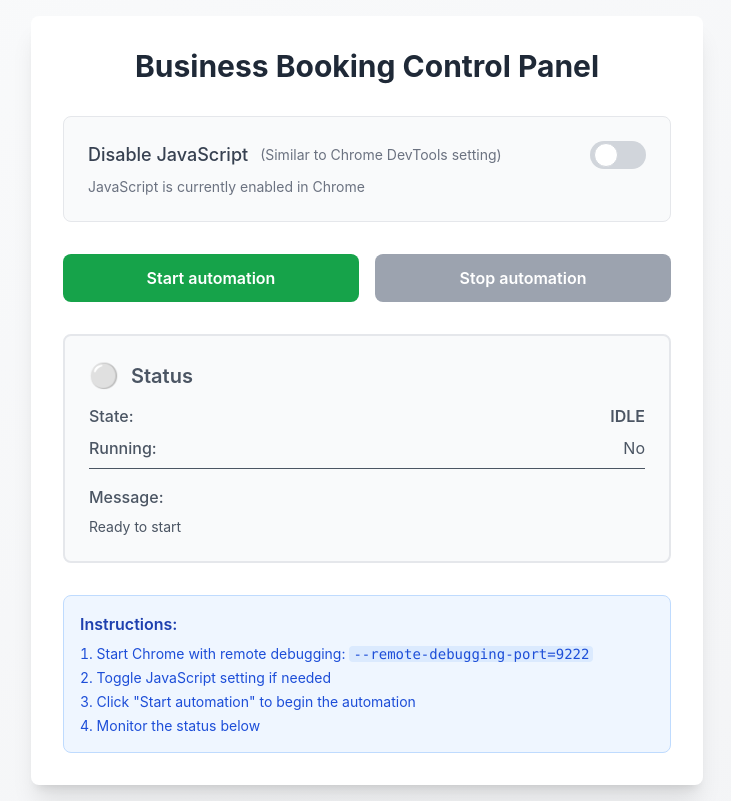
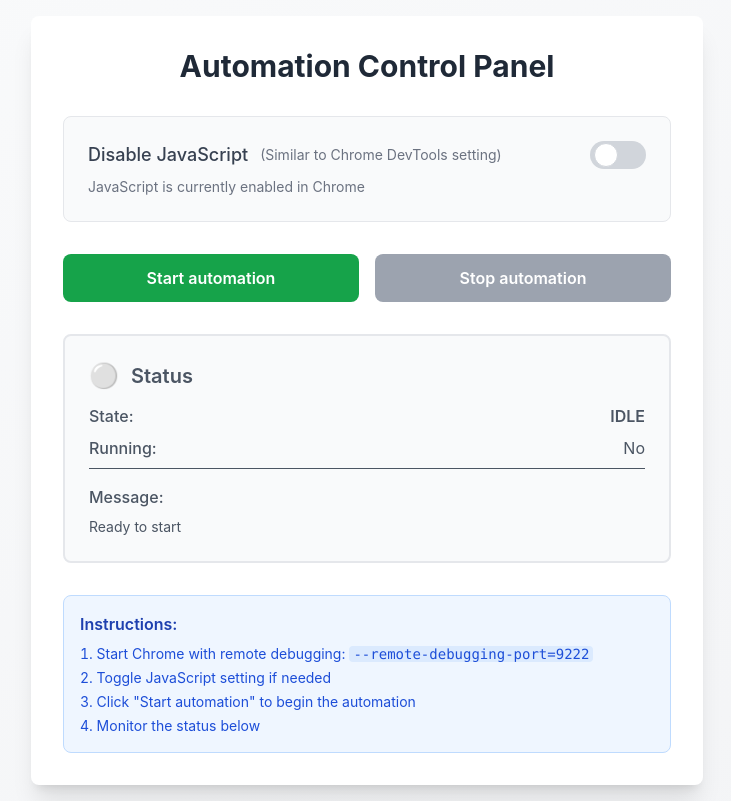
Before and after one commit to wittycoder91/Scraping-UI, a React (Create React App) app: page / in a window 1280 px wide. Shown: the whole page, without its empty margins (273-1004 px from the left). Built offline with nearby package versions, Linux system fonts and the light colour scheme; no server answers; the HTML template or start-up script is replaced by a standard one.

Commit message:
Update the main page title

```diff
--- a/src/App.tsx
+++ b/src/App.tsx
@@ -150,7 +150,7 @@ function App() {
     <div className="min-h-screen bg-gradient-to-br from-gray-50 to-gray-100 flex items-center justify-center p-4">
       <div className="bg-white rounded-lg shadow-xl p-8 w-full max-w-2xl">
         <h1 className="text-3xl font-bold text-gray-800 mb-8 text-center">
-          Business Booking Control Panel
+          Automation Control Panel
         </h1>
 
         {/* JavaScript Toggle Section */}
```
